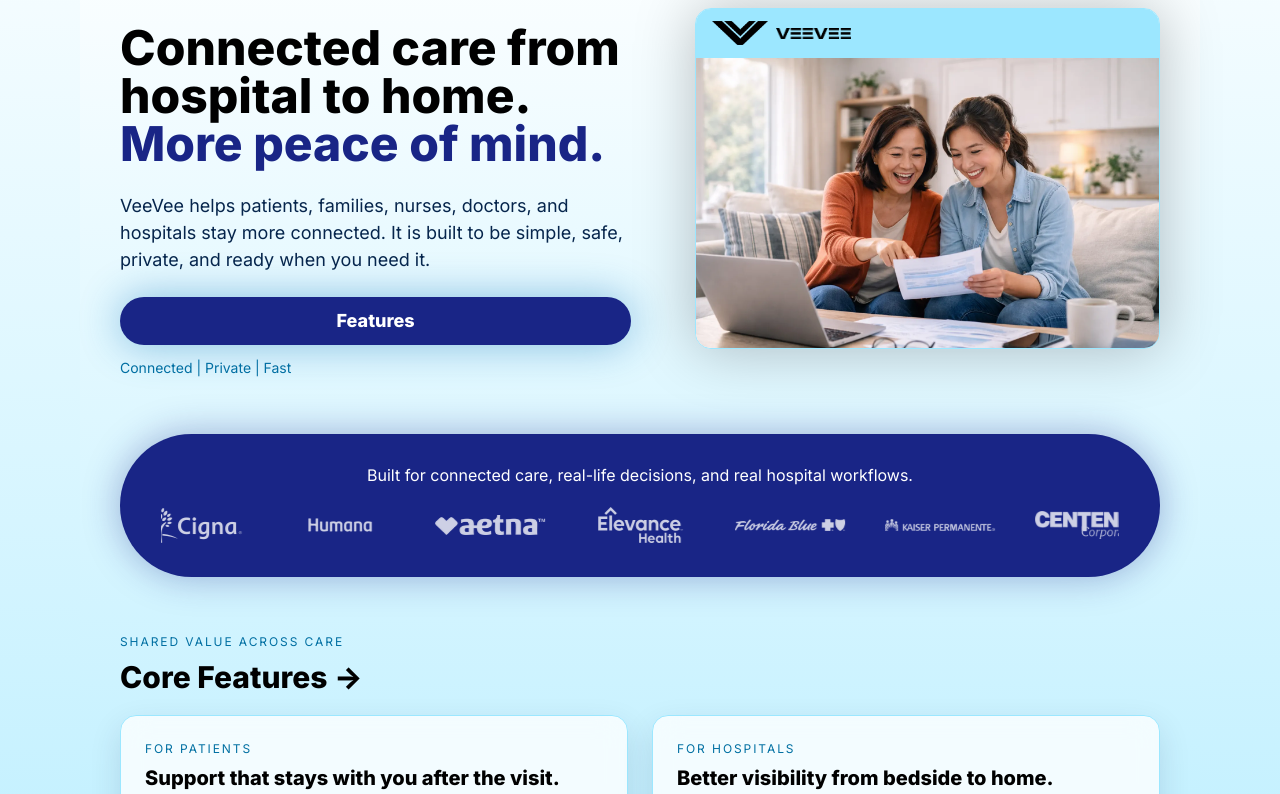
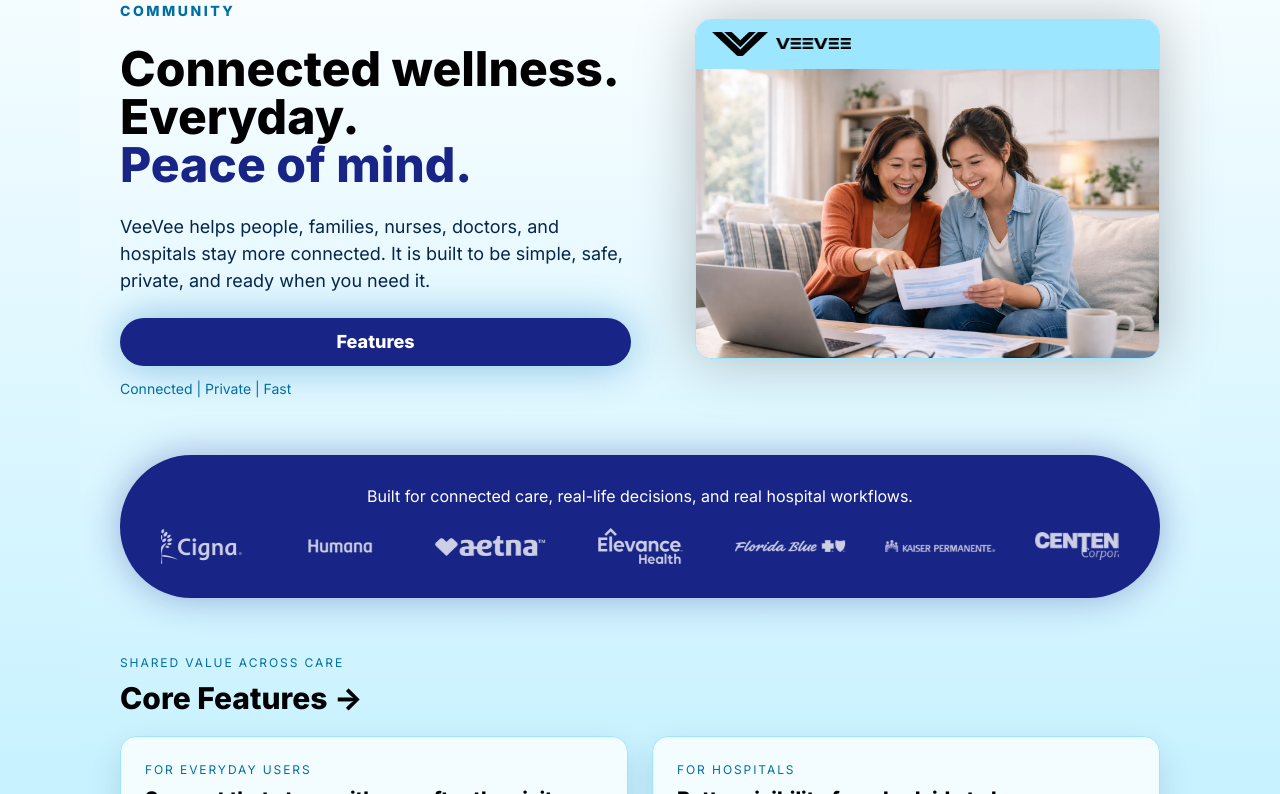
Before and after one commit to cdgonzal/myveevee, a React (Vite) app: page / in a window 1280 px wide. Shown: the part 206-1000 px from the top of the page. Built offline with nearby package versions, Linux system fonts and the light colour scheme.

Commit message:
CodexAuto: testimonials edit #5

```diff
--- a/src/pages/Home.tsx
+++ b/src/pages/Home.tsx
@@ -153,7 +153,7 @@
               _hover={{ textDecoration: "none" }}
               _focus={{ outline: "none" }}
             >
-              For patients and hospitals
+              For the wellness community, by the wellness community
             </Text>
 
             <CLink
@@ -170,15 +170,15 @@
               lineHeight="1.1"
               color="text.primary"
             >
-              Connected care from hospital to home.<br></br>
+              Connected wellness. Everyday.<br></br>
               <Box as="span" color="accent.primary">
-                {" "}More peace of mind.
+                {" "}Peace of mind.
               </Box>
             </Heading>
             </CLink>
 
             <Text fontSize={{ base: "md", md: "lg" }} maxW="lg" color={muted}>
-              VeeVee helps patients, families, nurses, doctors, and hospitals stay more connected. It is built to be simple, safe, private, and ready when you need it.
+              VeeVee helps people, families, nurses, doctors, and hospitals stay more connected. It is built to be simple, safe, private, and ready when you need it.
             </Text>
 
             <Stack spacing={3}>
@@ -354,7 +354,7 @@
               backdropFilter="blur(14px)"
             >
               <Text fontSize="xs" textTransform="uppercase" letterSpacing="0.16em" color="accent.soft" mb={2}>
-                For patients
+                For everyday users
               </Text>
               <Heading as="h3" size="md" mb={3}>
                 Support that stays with you after the visit.
```
